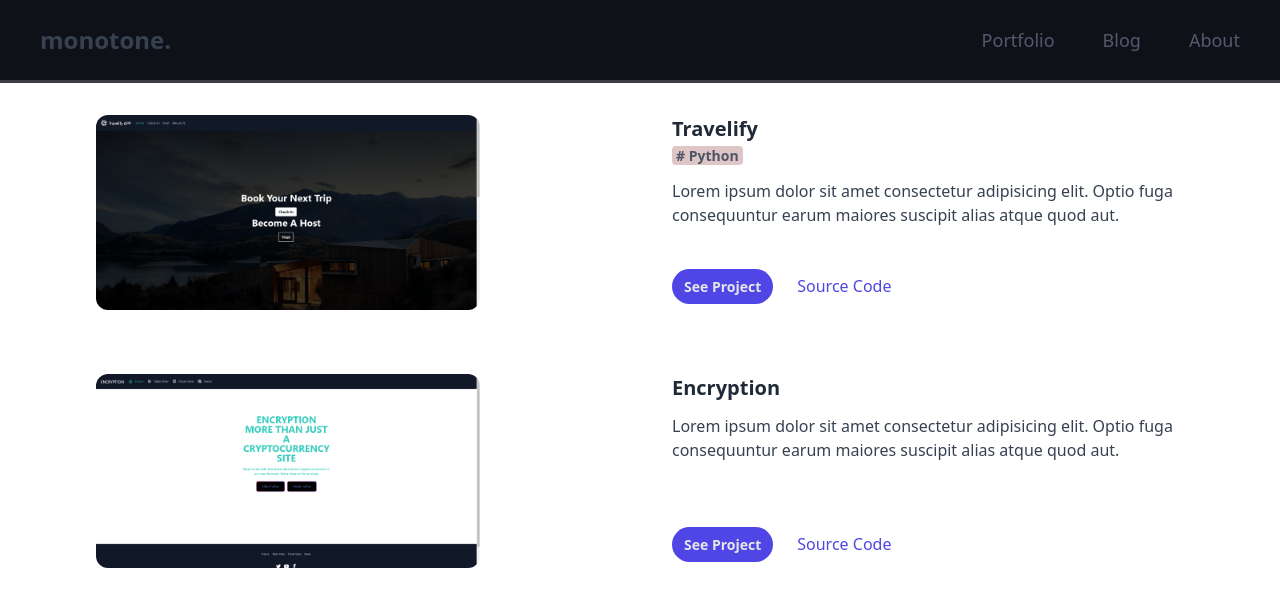
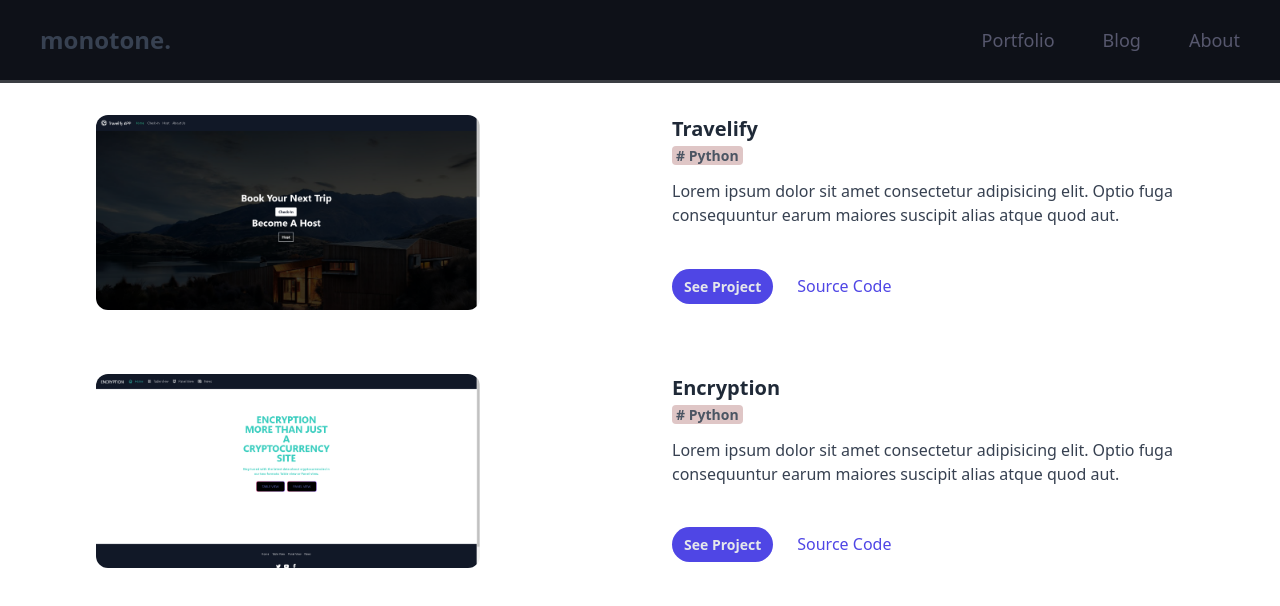
Before and after one commit to matiascabrejos/Vue-Portfolio, a Vue app: page /back in a window 1280 px wide. Shown: the top 606 px of the page. Built offline with nearby package versions, Linux system fonts and the light colour scheme.

Commit message:
Adding a badge to the individual project grid

```diff
--- a/src/components/ProjectsGrid.vue
+++ b/src/components/ProjectsGrid.vue
@@ -57,6 +57,22 @@
       <div class="flex flex-col justify-between max-w-lg mx-auto">
         <div class="txt md:px-5 lg:px-0">
           <h2 class="text-xl font-semibold text-gray-800">Encryption</h2>
+          <span
+            class="
+              font-semibold
+              text-gray-600
+              bg-opacity-25
+              dark:bg-opacity-40 dark:text-gray-300
+              text-sm
+              rounded
+              bg-red-900
+              dark:bg-primary
+              mr-1
+              px-1
+            "
+          >
+            # Python
+          </span>
           <p class="text-base text-gray-700 my-3">
             Lorem ipsum dolor sit amet consectetur adipisicing elit. Optio fuga
             consequuntur earum maiores suscipit alias atque quod aut.
```
